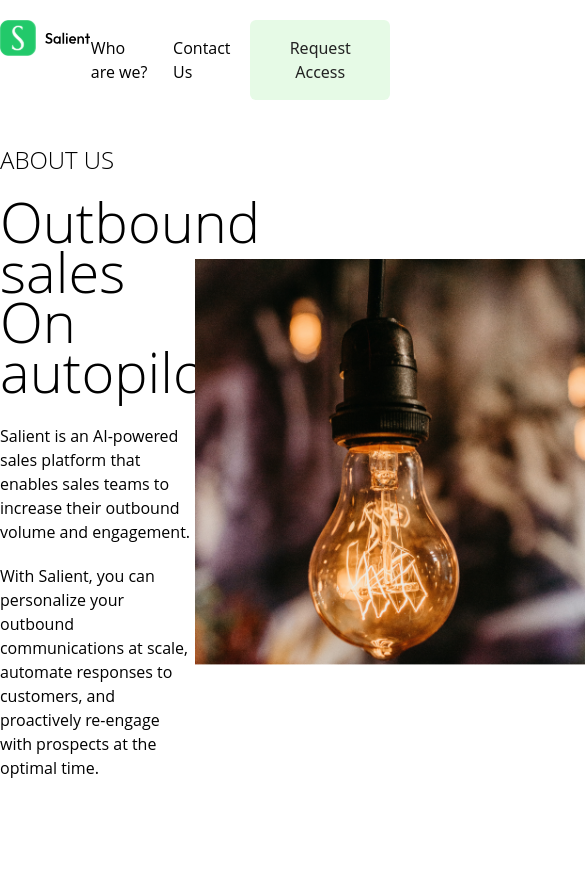
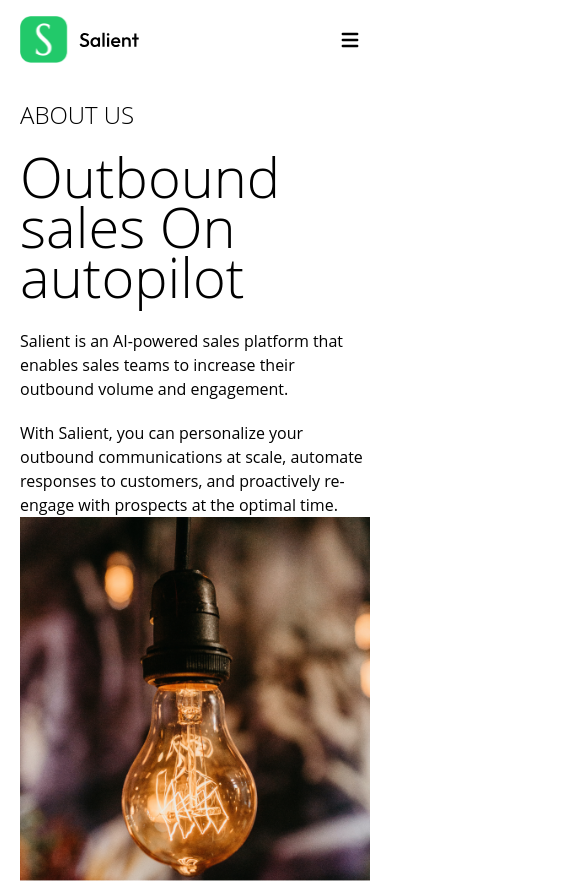
Before and after one commit to foullanifatimazohra/startup_nextjs_seo, a Next.js app: page /about-us in a window 390 px wide. Shown: the top 882 px of the page, 585 px wide, since content can reach past the window. Built offline with nearby package versions, Linux system fonts and the light colour scheme.

Commit message:
complete : about us responsive design

```diff
--- a/app/about-us/page.tsx
+++ b/app/about-us/page.tsx
@@ -6,10 +6,10 @@ import image from "../../public/images/about-us-image.png";
 function page() {
   return (
     <div className=" mx-auto">
-      <div className="h-screen">
+      <div className="md:h-screen">
         {/* FIRST SECTION */}
-        <div className="container mx-auto flex h-full justify-between items-center">
-          <div className="w-1/2 flex flex-col gap-5">
+        <div className="container md:mx-auto p-5 flex md:flex-row flex-col md:h-full h-auto md:justify-between md:items-center">
+          <div className="md:w-1/2 w-auto flex flex-col  gap-5">
             <Text type="h3" content="ABOUT US" className="text-[20px] " />
             <Text type="h1" content=" Outbound sales On autopilot" />
             <Text
@@ -26,9 +26,9 @@ function page() {
         </div>
       </div>
       {/* SECOND SECTION */}
-      <div className="container  mx-auto">
+      <div className="container  md:mx-auto p-5">
         <div className="flex gap-5 flex-col my-10">
-          <div className="w-[60%]">
+          <div className="md:w-[60%]">
             <Text type="h2" content="What's the problem?" />
             <Text
               type="p"
--- a/components/layout/Navbar.tsx
+++ b/components/layout/Navbar.tsx
@@ -1,13 +1,16 @@
-import React from "react";
+"use client";
+import React, { useState } from "react";
 import Image from "next/image";
 import Logo from "../../public/svg/LogoSalient.svg";
 import Button from "../ui/Button";
 import Link from "next/link";
 
 function Navbar() {
+  const [openMenu, setOpenMenu] = useState(false);
+
   return (
-    <header className="h-10 py-5 container mx-auto">
-      <div className="flex justify-between">
+    <header className=" bg-white border-gray-200 dark:bg-gray-900">
+      <nav className="max-w-screen-xl flex flex-wrap items-center justify-between py-4  gap-5 md:container md:mx-auto mx-5">
         <Link href="/">
           <Image
             src={Logo}
@@ -17,17 +20,55 @@ function Navbar() {
             className="cursor-pointer"
           />
         </Link>
+        <div className="flex md:hidden items-center lg:order-2">
+          <button
+            type="button"
+            className="inline-flex items-center p-2 ml-1 text-sm text-gray-500 rounded-lg lg:hidden hover:bg-gray-100 focus:outline-none focus:ring-2 focus:ring-gray-200 dark:text-gray-400 dark:hover:bg-gray-700 dark:focus:ring-gray-600"
+            onClick={() => setOpenMenu(!openMenu)}
+            aria-expanded="false"
+          >
+            <span className="sr-only">Open main menu</span>
+            <svg
+              className="w-6 h-6"
+              fill="currentColor"
+              viewBox="0 0 20 20"
+              xmlns="http://www.w3.org/2000/svg"
+            >
+              <path
+                fill-rule="evenodd"
+                d="M3 5a1 1 0 011-1h12a1 1 0 110 2H4a1 1 0 01-1-1zM3 10a1 1 0 011-1h12a1 1 0 110 2H4a1 1 0 01-1-1zM3 15a1 1 0 011-1h12a1 1 0 110 2H4a1 1 0 01-1-1z"
+                clip-rule="evenodd"
+              ></path>
+            </svg>
+            <svg
+              className="hidden w-6 h-6"
+              fill="currentColor"
+              viewBox="0 0 20 20"
+              xmlns="http://www.w3.org/2000/svg"
+            >
+              <path
+                fill-rule="evenodd"
+                d="M4.293 4.293a1 1 0 011.414 0L10 8.586l4.293-4.293a1 1 0 111.414 1.414L11.414 10l4.293 4.293a1 1 0 01-1.414 1.414L10 11.414l-4.293 4.293a1 1 0 01-1.414-1.414L8.586 10 4.293 5.707a1 1 0 010-1.414z"
+                clip-rule="evenodd"
+              ></path>
+            </svg>
+          </button>
+        </div>
 
-        <nav>
-          <ul className="flex items-center gap-5 cursor-pointer">
+        <div
+          className={`${
+            openMenu ? "" : "hidden"
+          } justify-between items-center w-full lg:flex lg:w-auto lg:order-1`}
+        >
+          <ul className="flex flex-col items-center gap-4 mt-4 lg:flex-row lg:space-x-8 lg:mt-0 cursor-pointer">
             <li>
               <Link href="/about-us">Who are we?</Link>
             </li>
             <li>Contact Us</li>
             <Button type="secondary" title="Request Access" />
           </ul>
-        </nav>
-      </div>
+        </div>
+      </nav>
     </header>
   );
 }
```
